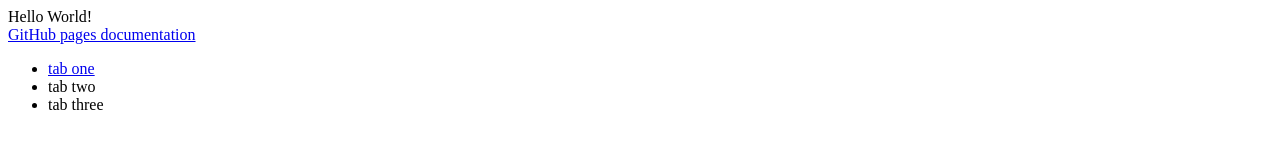
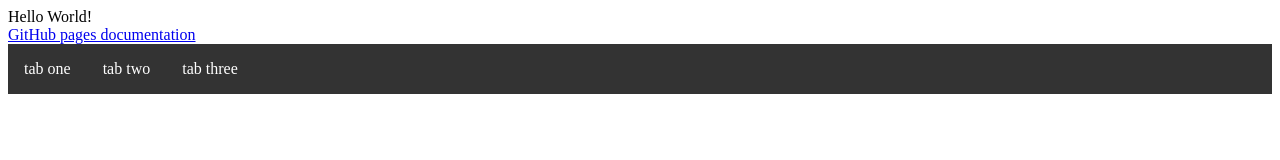
Before and after one commit to Kevin-exe/Kevin-exe.github.io, a plain HTML site: page index.html in a window 1280 px wide. Drawn offline with Linux system fonts and the light colour scheme.

Commit message:
Adding CSS to make list into a horizontal nav bar

```diff
--- a/styles/style.css
+++ b/styles/style.css
@@ -0,0 +1,23 @@
+ul {
+  list-style-type: none;
+  margin: 0;
+  padding: 0;
+  overflow: hidden;
+  background-color: #333333;
+}
+
+li {
+  float: left;
+}
+
+li a {
+  display: block;
+  color: white;
+  text-align: center;
+  padding: 16px;
+  text-decoration: none;
+}
+
+li a:hover {
+  background-color: #111111;
+}
```
Also changed, not shown: index.html (+3 -9 lines).
